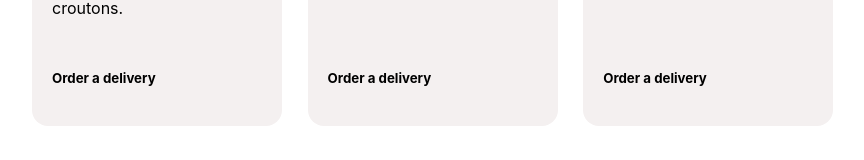
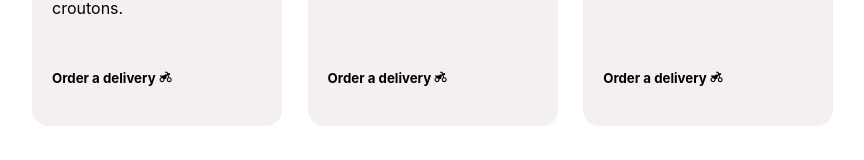
Before and after one commit to AkoviMensah/capstone, a React (Create React App) app: page / in a window 1280 px wide. Shown: the part 992-1152 px from the top of the page, without its empty margins (288-1152 px from the left). Built offline with nearby package versions, Linux system fonts and the light colour scheme.

Commit message:
added react icons

```diff
--- a/package.json
+++ b/package.json
@@ -9,6 +9,7 @@
     "formik": "^2.2.9",
     "react": "^18.2.0",
     "react-dom": "^18.2.0",
+    "react-icons": "^4.7.1",
     "react-router-dom": "^6.8.1",
     "react-scripts": "5.0.1",
     "web-vitals": "^2.1.4",
--- a/src/pages/home/Card.jsx
+++ b/src/pages/home/Card.jsx
@@ -1,4 +1,5 @@
 import './homepage.css'
+import { RiMotorbikeFill } from 'react-icons/ri'
 
 const Card = ({ item }) => {
     return (
@@ -10,10 +11,8 @@ const Card = ({ item }) => {
                     <h4 className="price">{item.price}</h4>
                 </span>
                 <p className='item_description'>{item.description}</p>
-                <span>
-                    {
-                        <h5>Order a delivery</h5>
-                    }
+                <span className='icon' >
+                    <h5>Order a delivery  <RiMotorbikeFill /></h5>
                 </span>
             </div>
         </article>
```
Also changed, not shown: 1 other file (tests, documents, lock files or other folders).
